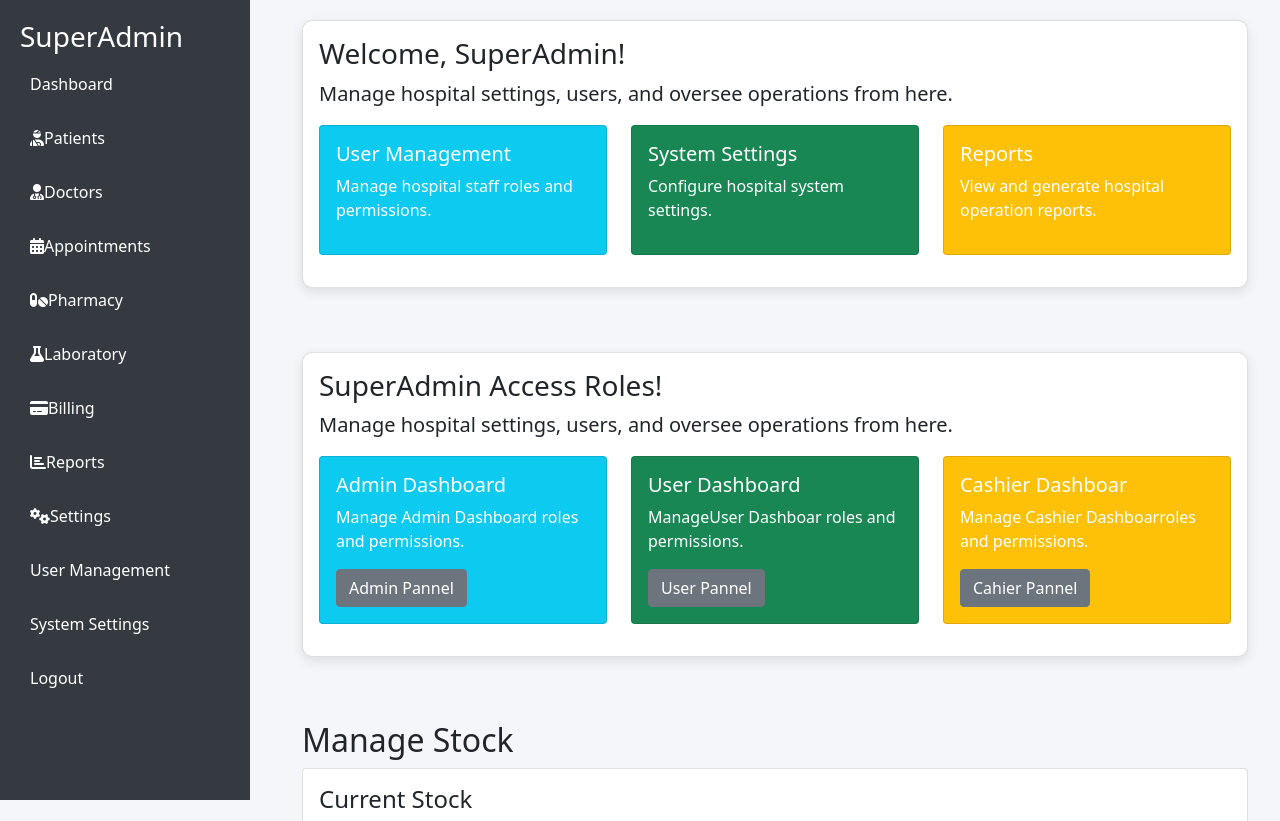
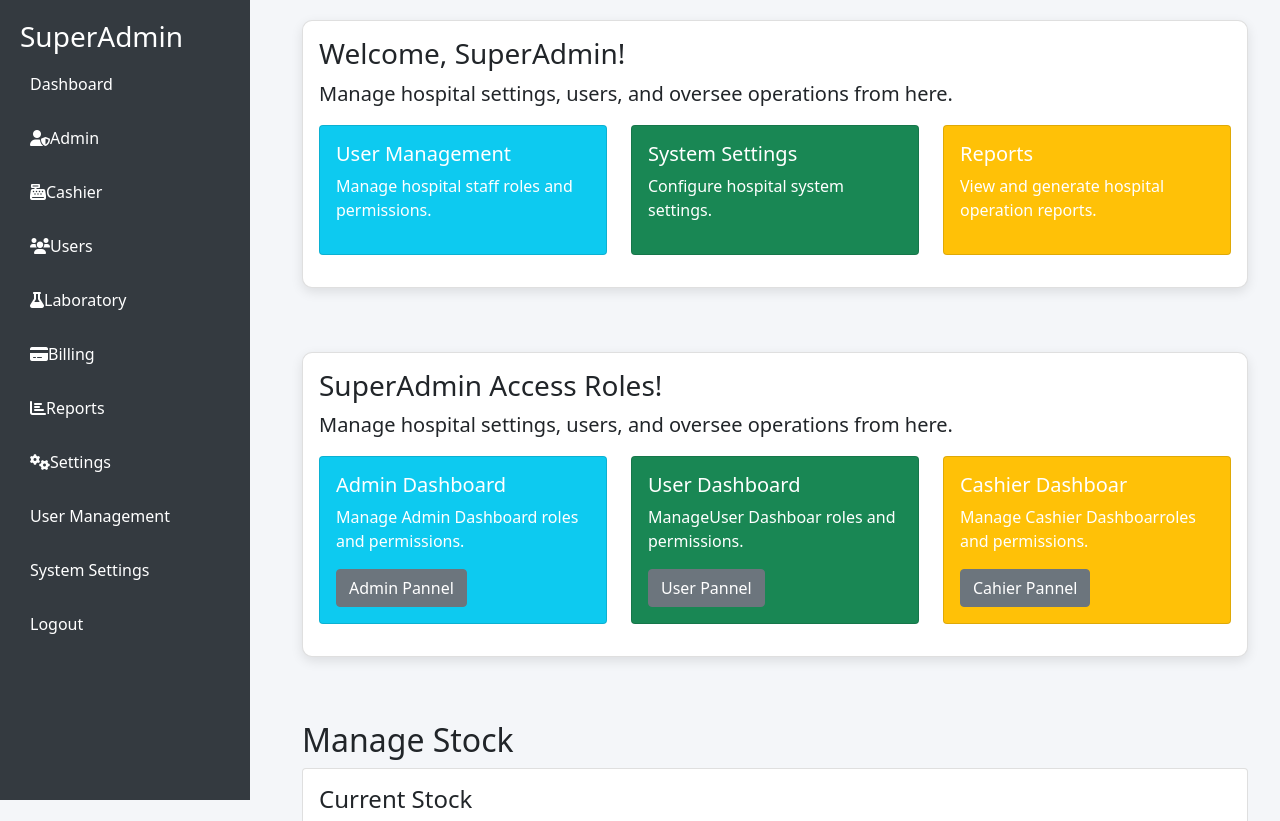
Before and after one commit to Hiroshan01/Hospital_Management_POS_System, a Flask app: page /superadmin_db_details in a window 1280 px wide. Shown: the top 821 px of the page. Run offline with Flask 3, Linux system fonts and the light colour scheme; data that the repository does not hold is empty; some libraries are stand-ins or nearby versions.

Commit message:
add new icon in dash bord

```diff
--- a/templates/superadmin_dashboard.html
+++ b/templates/superadmin_dashboard.html
@@ -49,10 +49,14 @@
     <div class="sidebar">
         <h3>SuperAdmin</h3>
         <a href="{{ url_for('superadmin_dashboard1') }}">Dashboard</a>
-        <a href="#"><i class="fas fa-user-injured"></i> Patients</a>
-        <a href="#"><i class="fas fa-user-md"></i> Doctors</a>
-        <a href="#"><i class="fas fa-calendar-alt"></i> Appointments</a>
-        <a href="#"><i class="fas fa-pills"></i> Pharmacy</a>
+        <!-- <a href="#"><i class="fas fa-user-injured"></i> Patients</a>-->
+        <!--<a href="#"><i class="fas fa-user-md"></i> Doctors</a>-->
+        <!--<a href="#"><i class="fas fa-calendar-alt"></i> Appointments</a>-->
+        <!--<a href="#"><i class="fas fa-pills"></i> Pharmacy</a>-->
+        <a href="#"><i class="fas fa-user-shield"></i> Admin</a>
+        <a href="#"><i class="fas fa-cash-register"></i> Cashier</a>
+        <a href="#"><i class="fas fa-users"></i> Users</a>
+
         <a href="#"><i class="fas fa-flask"></i> Laboratory</a>
         <a href="#"><i class="fas fa-credit-card"></i> Billing</a>
         <a href="#"><i class="fas fa-chart-bar"></i> Reports</a>
```
